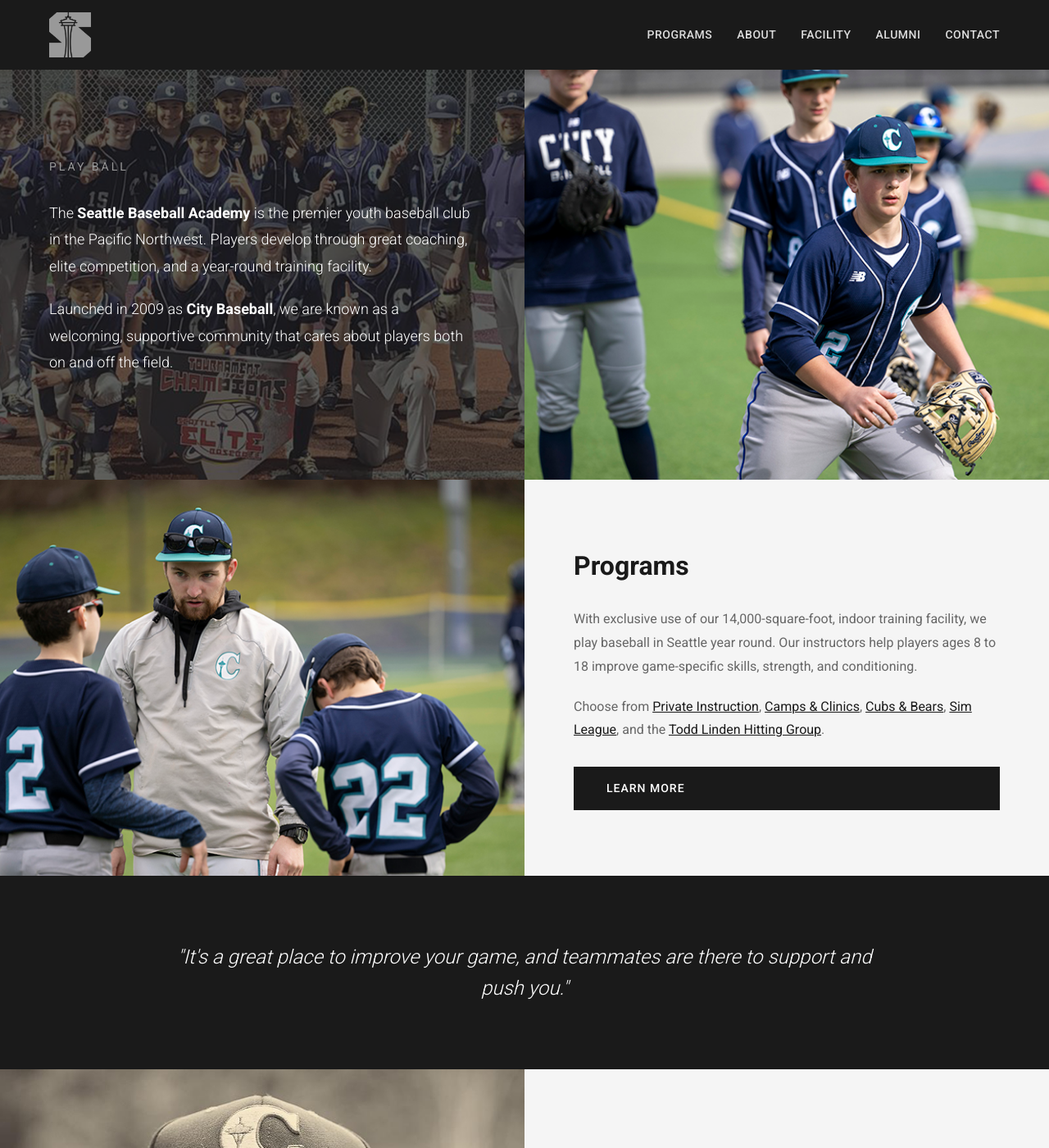
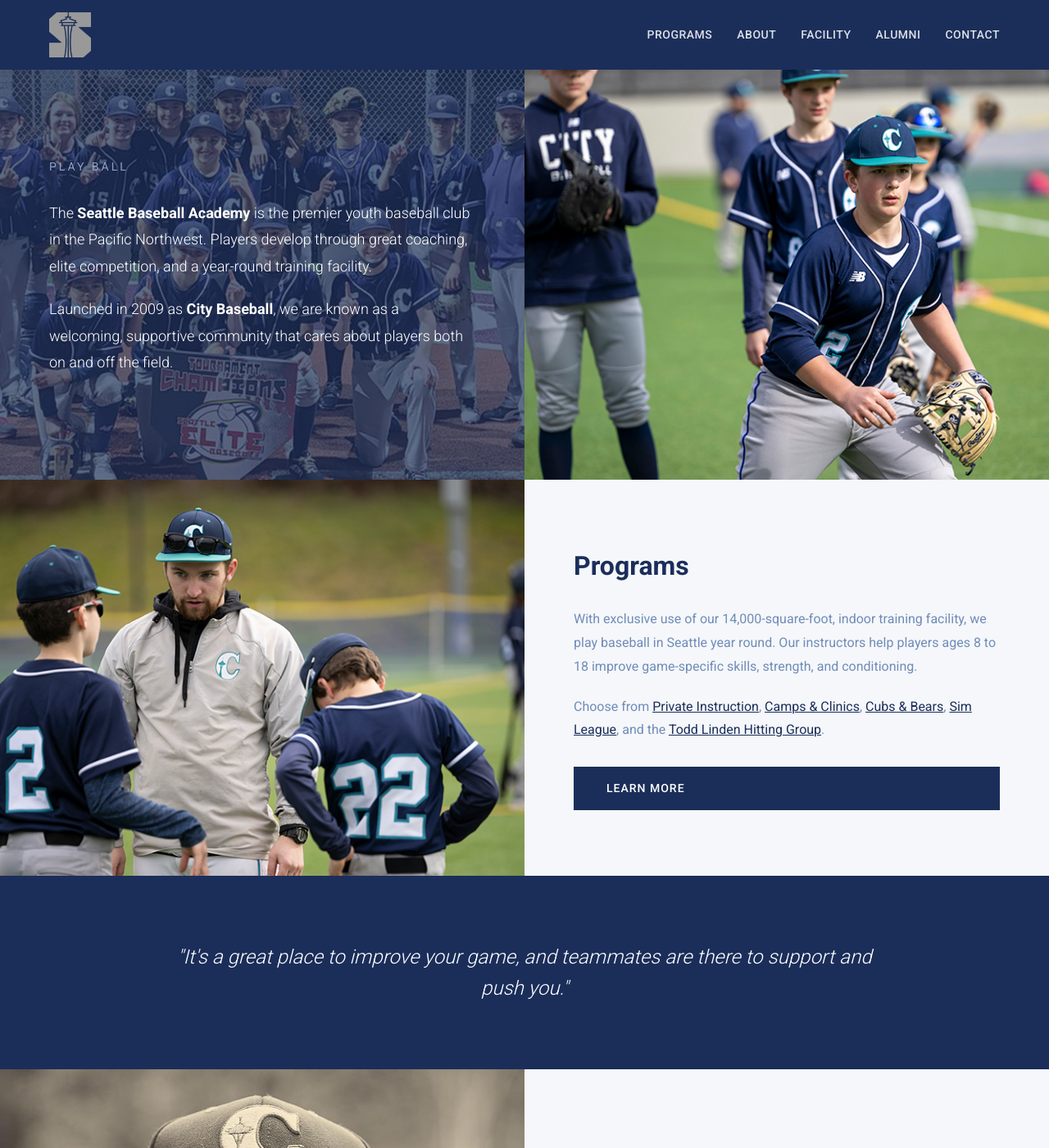
Before and after one commit to JohnLinari/SeattleBaseballClone, a Jekyll site: the page built from index.md, in a window 1280 px wide and 1400 px high. Shown: the whole window at 82% size. Built offline with Jekyll 4.4.1, drawn with Linux system fonts in a browser that asks for light colours.

Commit message:
Update color scheme to navy blue (#1b2e5a, #708cb8)
Made-with: Cursor

```diff
--- a/assets/css/style.css
+++ b/assets/css/style.css
@@ -6,16 +6,17 @@
 }
 
 :root {
+    --primary: #1b2e5a;
+    --secondary: #708cb8;
     --black: #000000;
-    --dark: #1a1a1a;
-    --gray-dark: #333333;
-    --gray: #666666;
-    --gray-light: #999999;
-    --gray-lighter: #cccccc;
+    --dark: #1b2e5a;
+    --gray-dark: #1b2e5a;
+    --gray: #708cb8;
+    --gray-light: #8fa3c4;
+    --gray-lighter: #d0d9e6;
     --white: #ffffff;
-    --off-white: #f5f5f5;
-    --green: #2d5a27;
-    --green-light: #3d7a37;
+    --off-white: #f5f7fa;
+    --text: #1b2e5a;
 }
 
 html {
```
